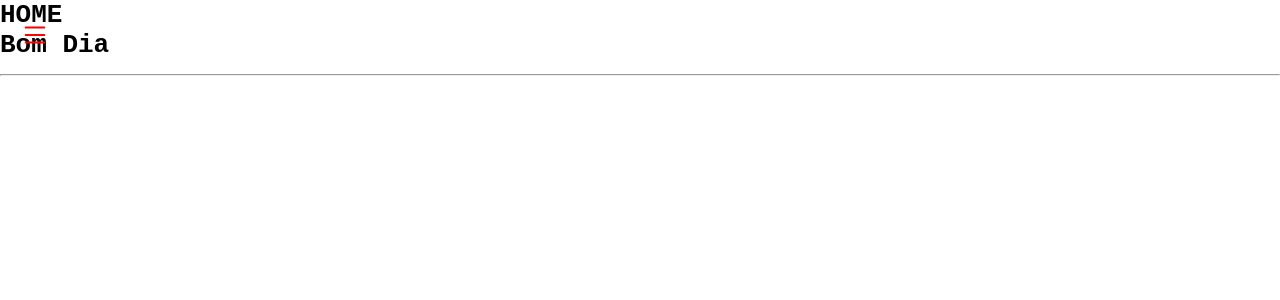
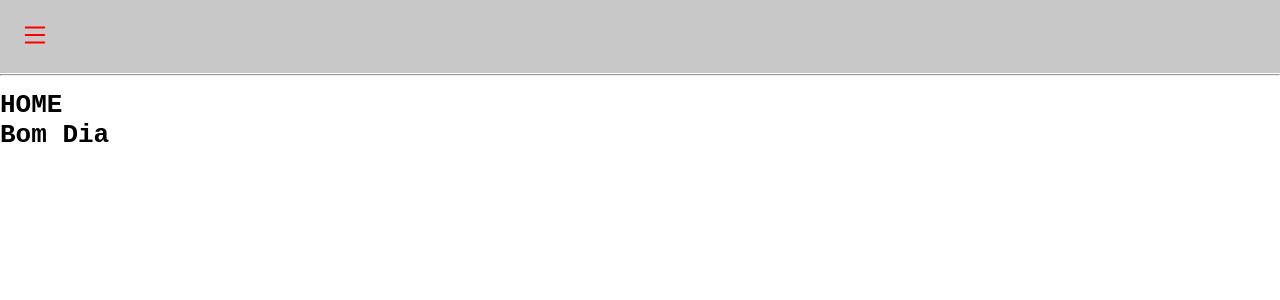
Before and after one commit to Gabriel-Andrade-Aleixo/DoacaoVital, a React (Vite) app: page /home in a window 1280 px wide. Shown: the top 300 px of the page. Built offline with nearby package versions, Linux system fonts and the light colour scheme.

Commit message:
Mudança posição Header

```diff
--- a/src/components/NavBar.jsx
+++ b/src/components/NavBar.jsx
@@ -12,6 +12,7 @@ function NavBar() {
     };
 
     return (
+        <>
             <div className={styles.hamburguer}>
                 {/* Botão para abrir o menu */}
                 <div className={styles.btnabrir}>
@@ -56,6 +57,9 @@ function NavBar() {
                 {/* Background escuro que aparece quando o menu está aberto */}
                 {menuOpen && <div className={styles.escMenu} onClick={toggleMenu}></div>}
             </div>
+            <div className={styles.espacoV}></div>
+
+        </>
     );
 }
 
--- a/src/styles/NavBar.module.css
+++ b/src/styles/NavBar.module.css
@@ -46,6 +46,8 @@ header .btnfechar {
 
 .hamburguer {
     position: fixed;
+    height: 73px;
+    background-color: #c0c0c0de;
 
 }
 
@@ -68,3 +70,8 @@ header .btnfechar {
 hr {
     width: 100vw ;
 }
+
+.espacoV{
+    height: 90px;
+    width: 100vh;
+}
```
Lines whose indentation alone changed are shown as unchanged.
